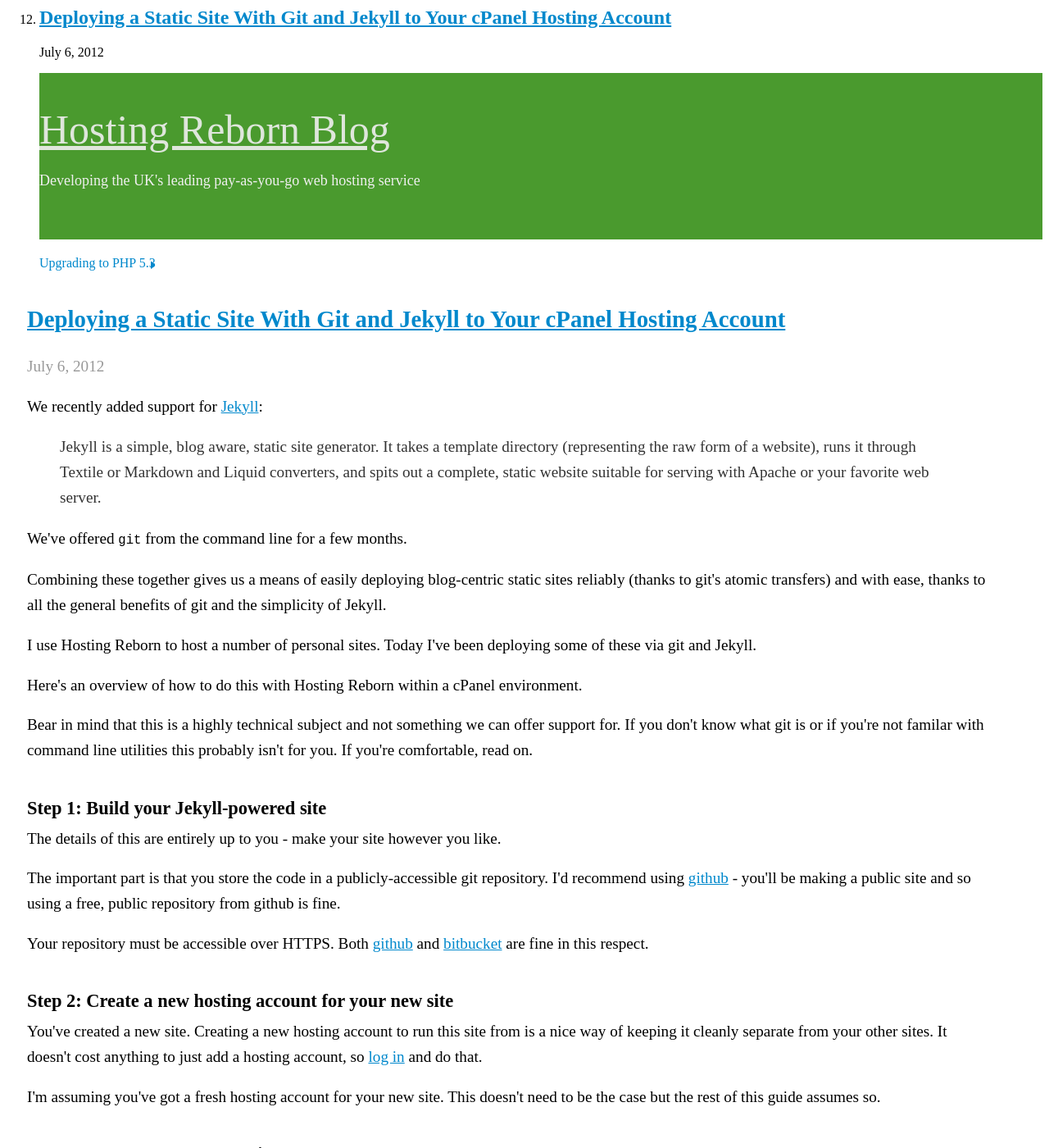
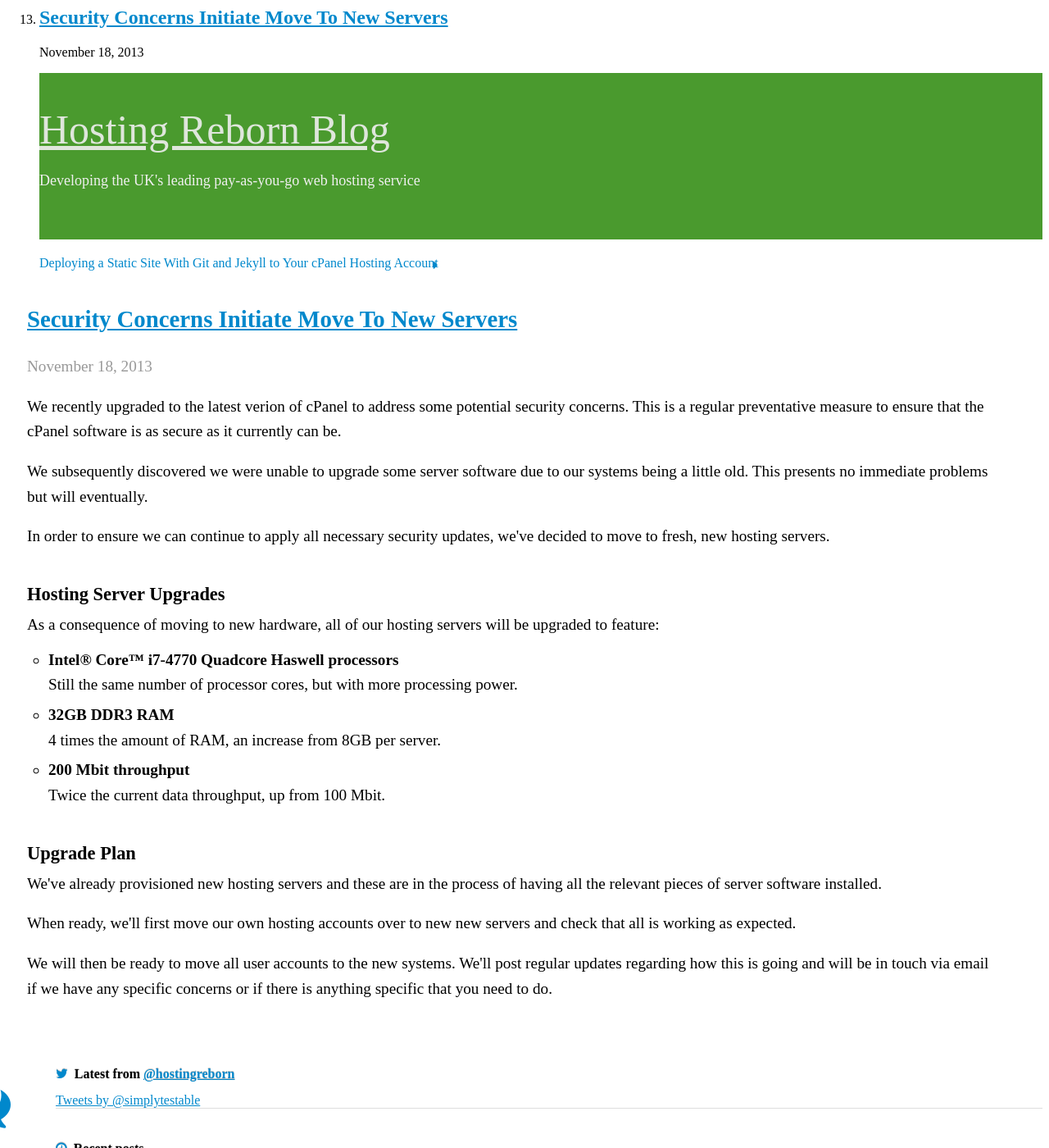
Before and after one commit to webignition/blog.hostingreborn.com, a Jekyll site: the page built from archive_source/index.html, in a window 1280 px wide and 1400 px high. Shown: the whole window at 82% size. Built offline with Jekyll 4.4.1, drawn with Linux system fonts in a browser that asks for light colours; nearby versions of some CDN libraries; comment, search, counter and statistics services are not loaded; a style sheet for code colours, icons or effects is not loaded; some of the changed text lies outside the part shown.

Commit message:
Remove some st crud; hardware upgrade nofification

```diff
--- a/_layouts/illustration.html
+++ b/_layouts/illustration.html
@@ -4,7 +4,7 @@
         <title>{{ page.title }}</title>
         <meta http-equiv="Content-Type" content="text/html; charset=UTF-8">
         <link rel="icon" type="image/png" href="//hostingreborn.com/images/icon.png" />
-        <link href="{{ site.url }}/feed.xml" rel="alternate" type="application/rss+xml" title="Simply Testable Blog Feed" />
+        <link href="{{ site.url }}/feed.xml" rel="alternate" type="application/rss+xml" title="Hosting Reborn Blog Feed" />
         {% include assets/css/default.html %}
         {% include assets/js/default.html %}
         <script>
@@ -29,6 +29,7 @@
         {% include header/navigation.html %}
 
         {% include header/introduction.html %}
+        {% include header/newer-older.html %}
 
         <div class="container">
 
--- /dev/null
+++ b/_posts/2013-11-18-security-concerns-initiate-move-to-new-servers.html
@@ -0,0 +1,71 @@
+---
+layout: default
+title: "Security Concerns Initiate Move To New Servers"
+author:
+name: Jon Cram
+url: http://webignition.net
+---
+
+<div class="section section-first">
+
+    <p>
+        We recently upgraded to the latest verion of cPanel to address
+        some potential security concerns. This is a regular preventative measure
+        to ensure that the cPanel software is as secure as it currently can be.
+    </p>
+
+    <p>
+        We subsequently discovered we were unable to upgrade some server software
+        due to our systems being a little old. This presents no immediate
+        problems but will eventually.
+    </p>
+
+    <p>
+        In order to ensure we can continue to apply all necessary security updates,
+        we've decided to move to fresh, new hosting servers.
+    </p>
+</div>
+
+<div class="section">
+    <h3>Hosting Server Upgrades</h3>
+
+    <p>
+        As a consequence of moving to new hardware, all of our hosting servers
+        will be upgraded to feature:
+    </p>
+
+    <ul class="contentList">
+        <li>
+            <strong>Intel® Core™ i7-4770 Quadcore Haswell processors</strong>
+            <p class="first">Still the same number of processor cores, but with more processing power.</p>
+        </li>
+        <li>
+            <strong>32GB DDR3 RAM</strong>
+            <p class="first">4 times the amount of RAM, an increase from 8GB per server.</p>
+        </li>
+        <li>
+            <strong>200 Mbit throughput</strong>
+            <p class="first">Twice the current data throughput, up from 100 Mbit.</p>
+        </li>
+    </ul>
+</div>
+
+<div class="section">
+    <h3>Upgrade Plan</h3>
+    <p>
+        We've already provisioned new hosting servers and these are in the
+        process of having all the relevant pieces of server software installed.
+    </p>
+
+    <p>
+        When ready, we'll first move our own hosting accounts over to new
+        new servers and check that all is working as expected.
+    </p>
+
+    <p>
+        We will then be ready to move all user accounts to the new systems. We'll
+        post regular updates regarding how this is going and will be in touch
+        via email if we have any specific concerns or if there is anything
+        specific that you need to do.
+    </p>
+</div>
--- a/archive/index.html
+++ b/archive/index.html
@@ -1,9 +1,27 @@
 ---
 layout: default
-title: Simply Testable Blog Archive
+title: Hosting Reborn Blog Archive
 is_archive: true
 ---
 <ol class="archive">
+
+
+    <li value="13">
+        <h2><a href="/security-concerns-initiate-move-to-new-servers/">Security Concerns Initiate Move To New Servers </a></h2>
+        <p class="post-date">November 18, 2013</p>
+
+
+
+        <p>
+        We recently upgraded to the latest verion of cPanel to address
+        some potential security concerns. This is a regular preventative measure
+        to ensure that the cPanel software is as secure as it currently can be.
+    </p>
+
+
+
+
+    </li>
 
 
     <li value="12">
--- a/archive_source/index.html
+++ b/archive_source/index.html
@@ -1,5 +1,5 @@
 ---
 layout: archive_source
-title: Simply Testable Blog Archive
+title: Hosting Reborn Blog Archive
 is_archive: true
 ---
```
Also changed, not shown: _layouts/newsletter.html (+3 -4 lines), sitemap.xml (+29 -25 lines).
